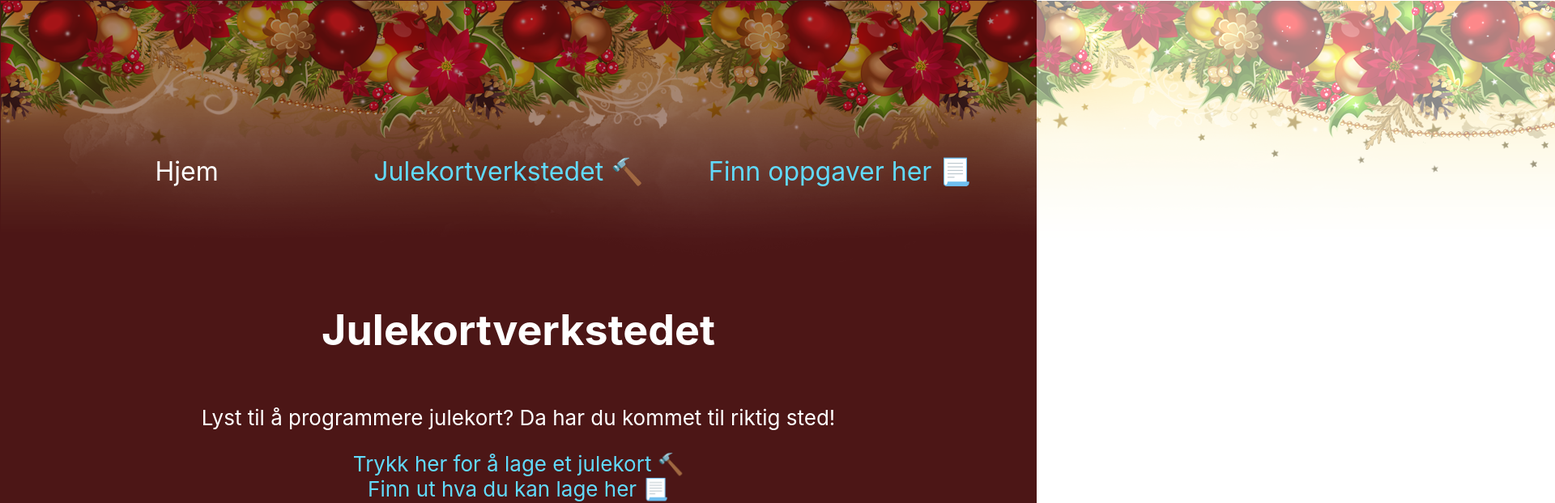
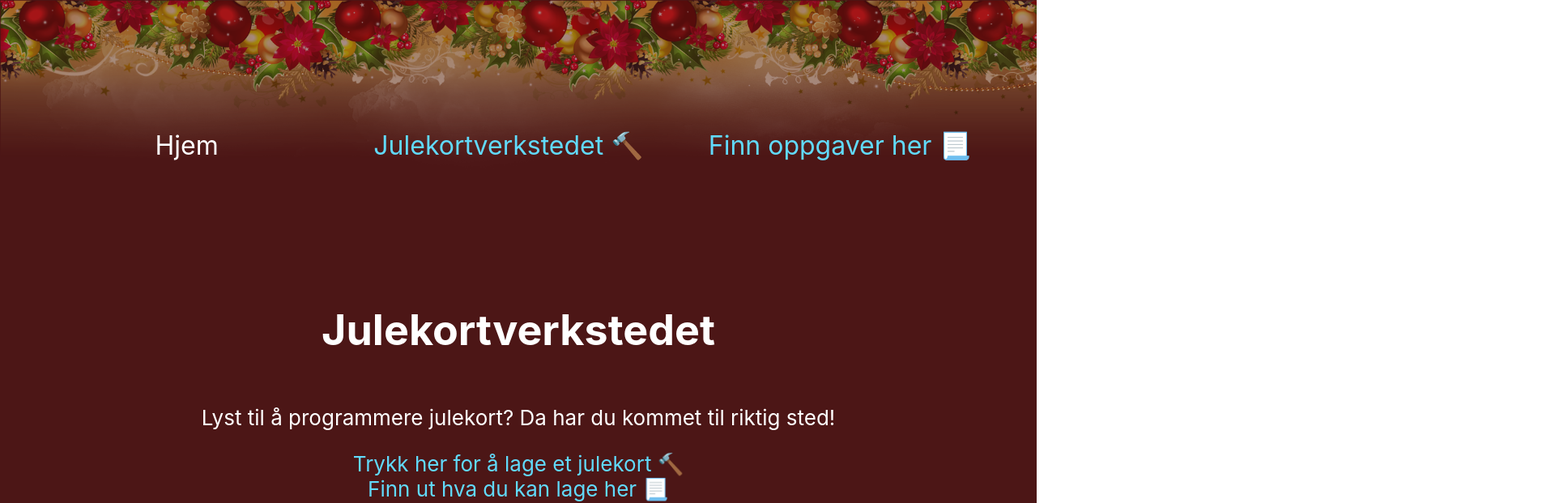
Before and after one commit to KodeklubbenTrondheim/julekurs, a React (Create React App) app: page / in a window 1280 px wide. Shown: the top 621 px of the page at 81% size, 1920 px wide, since content can reach past the window. Built offline with nearby package versions, Linux system fonts and the light colour scheme; what blockly would draw is missing.

Commit message:
Fikse overflow bug

```diff
--- a/src/components/Header.js
+++ b/src/components/Header.js
@@ -45,6 +45,7 @@ const Image = styled.img`
   top: 0;
   left: 0;
   right: 0;
+  width: 100vw;
   object-fit: cover;
   opacity: 0.5;
 `
@@ -53,5 +54,5 @@ const TextContainer = styled.div`
   display: flex;
   justify-content: space-evenly;
   flex-flow: row wrap;
-  padding-top: 12rem;
+  padding-top: 10rem;
 `
```
